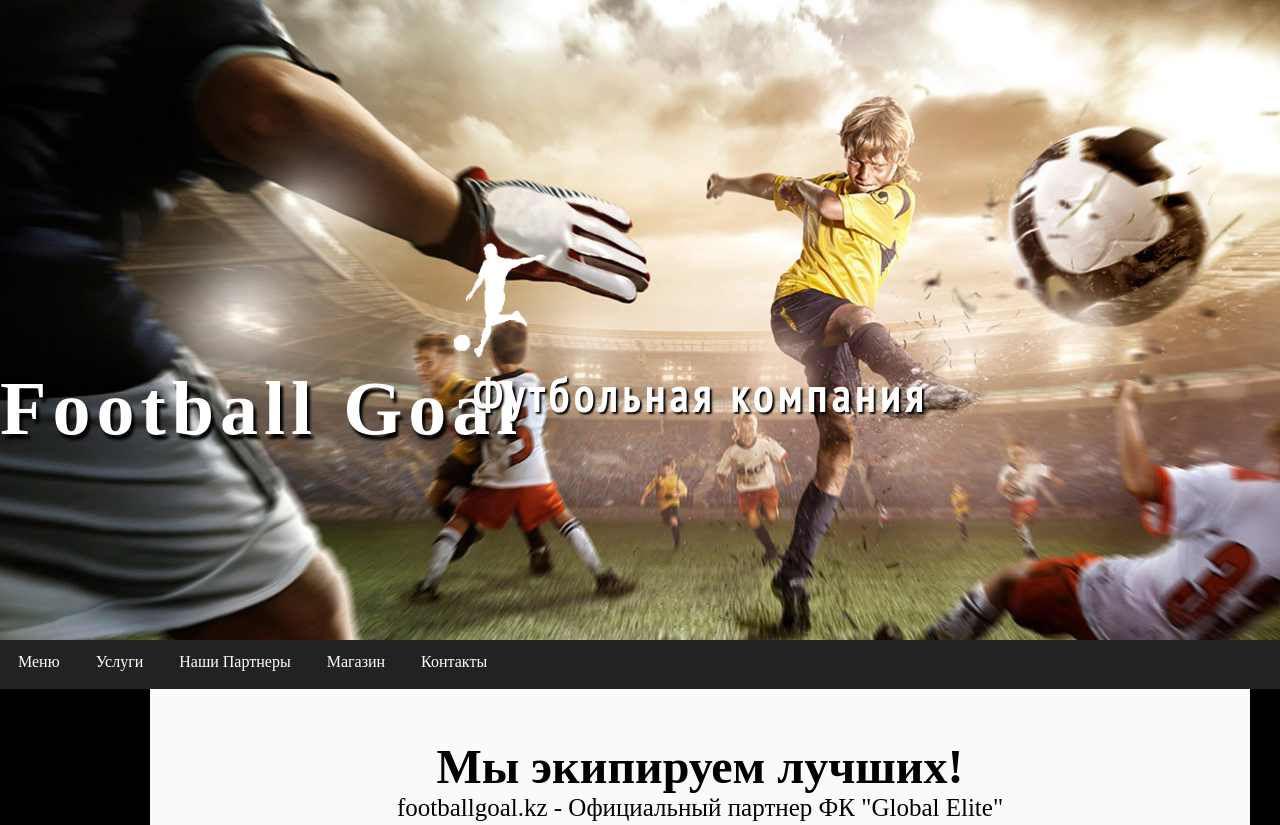
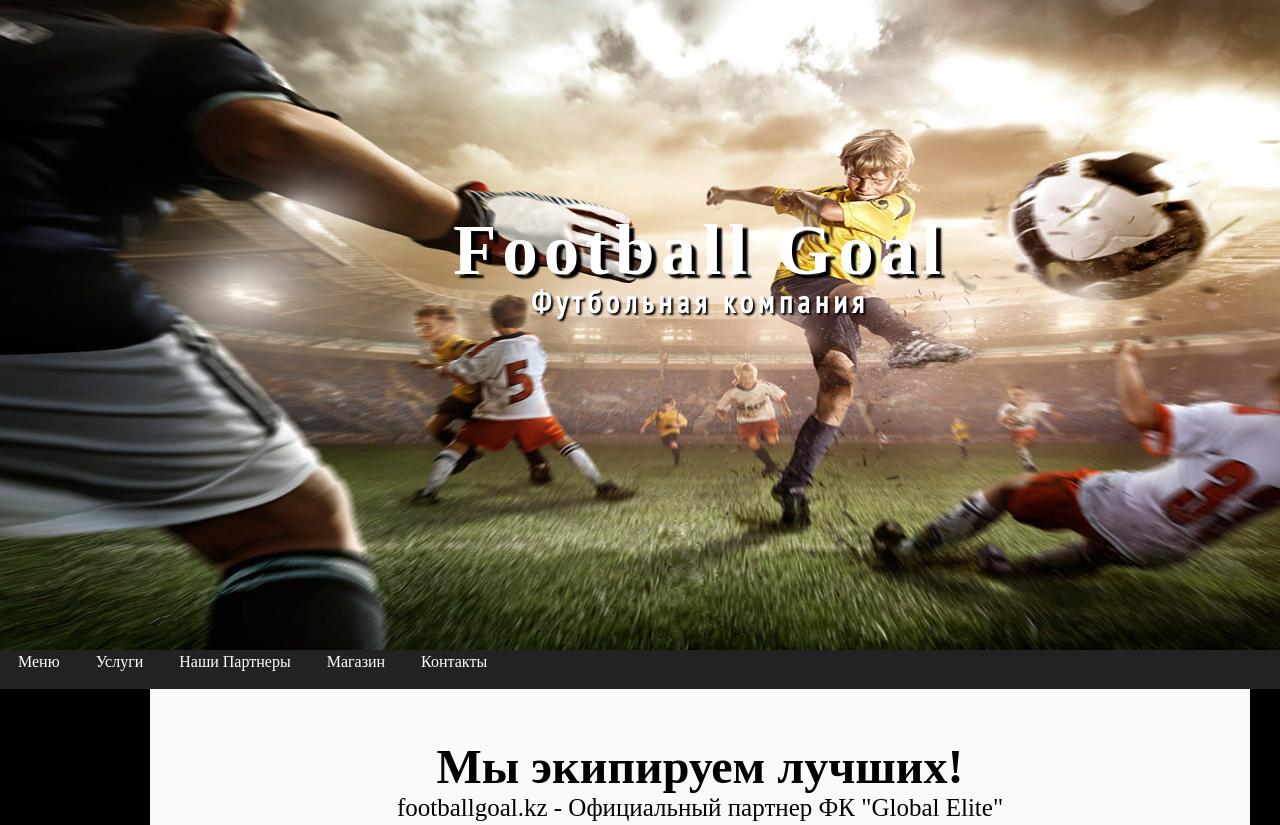
Before and after one commit to natlusrun/football, a plain HTML site: page index.html in a window 1280 px wide. Shown: the top 825 px of the page. Drawn offline with nearby package versions, Linux system fonts and the light colour scheme.

Commit message:
css update

```diff
--- a/css/css.css
+++ b/css/css.css
@@ -5,6 +5,8 @@
     padding: 0;
 
 }
+
+
 
 body {
     display: grid;
@@ -28,42 +30,38 @@ header {
 
 .header {
 
-    background: url(ball.jpg) no-repeat 90% 30%;
+    background: url(ball.jpg) no-repeat;
 
-    -webkit-background-size: auto;
-    -o-background-size: auto;
-    background-size: cover;
-    ;
+
+    background-position: center;
+    background-size: 100% 100%;
     height: 100%;
-    width: 100%;
-    margin-top: -10px;
-    -webkit-justify-content: center;
-    justify-content: center;
+    background-repeat: no-repeat;
+    position: relative;
 
 }
 
 .header h1 {
-    font-size: calc(60px + 16 * ((100vw - 320px) / (1280 - 320)));
+    font-size: calc(55px + 16 * ((100vw - 320px) / (1280 - 320)));
     color: #fff;
     text-align: center;
-    text-shadow: 3px 5px 3px black;
+    margin: auto;
+    text-shadow: 5px 4px 2px black;
     letter-spacing: 6px;
     text-transform: clip;
-    position: absolute;
+    position: relative;
+    top: 210px;
 
 
 }
 
 .header h2 {
     position: relative;
+    font-size: calc(15px + 16 * ((100vw - 320px) / (1280 - 320)));
+    margin: auto;
+    top: 200px;
 }
 
-.header img {
-    margin-top: 250px;
-    position: relative;
-    margin-left: 450px;
-    overflow: auto;
-}
 
 
 
--- a/index.html
+++ b/index.html
@@ -15,9 +15,6 @@
 <body class="container">
     <header class="element element-1">
         <div class="header" data-aos="fade-in">
-            <figure>
-                <img src="assets/icon.png" alt="icon" style="width: 100px" data-aos="fade-right">
-            </figure>
             <h1 data-aos="fade-down"> Football Goal</h1>
             <h2 class="dis" data-aos="fade-down"> Футбольная компания </h2>
         </div>
```
